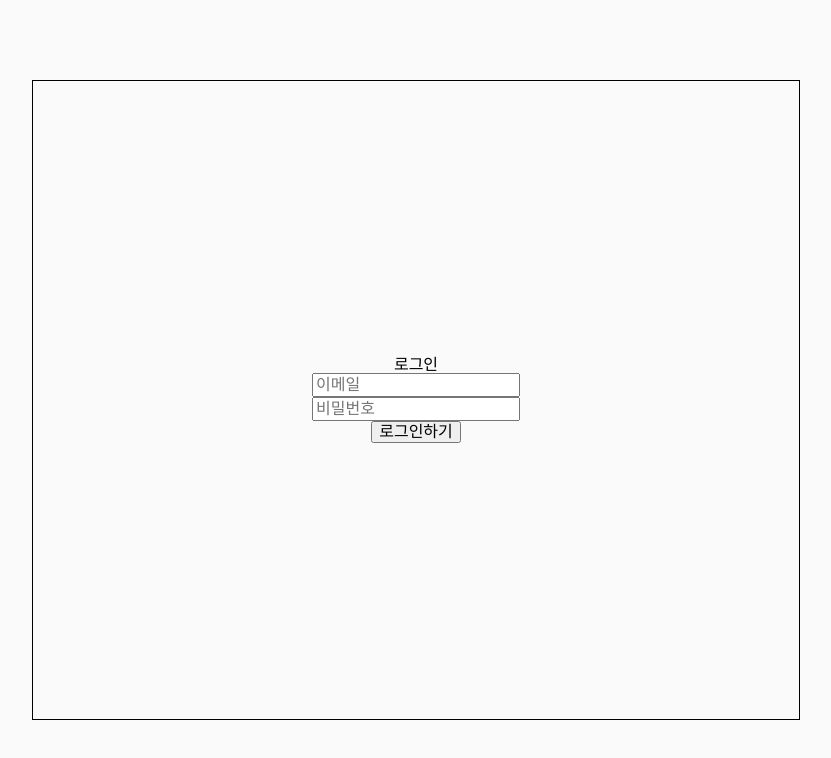
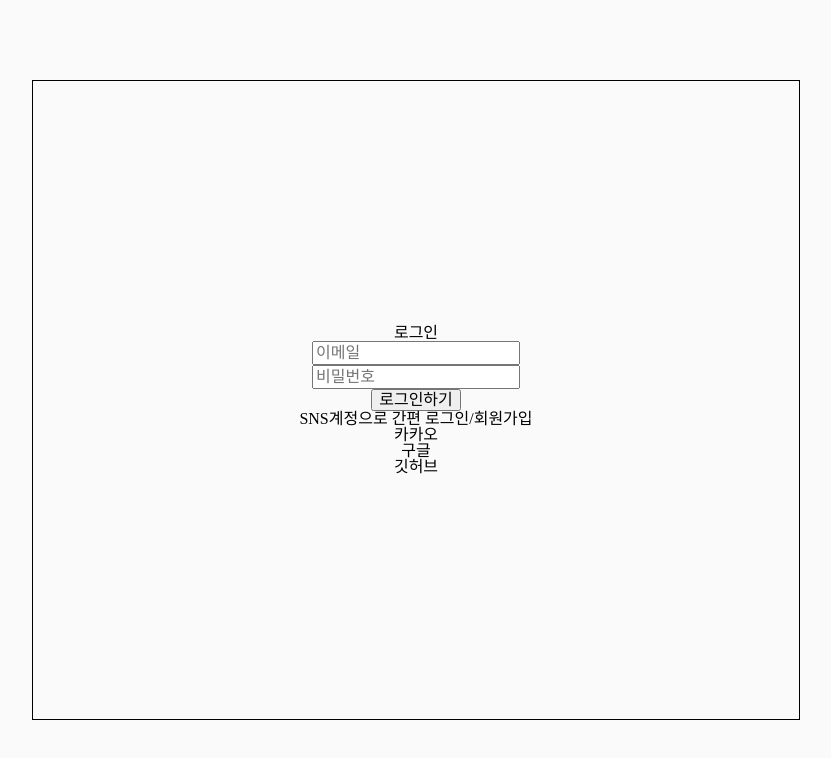
Before and after one commit to MyLog08/MyLog, a React (Vite) app: page /auth/login in a window 1280 px wide. Shown: the top 758 px of the page, without its empty margins (224-1055 px from the left). Built offline with nearby package versions, Linux system fonts and the light colour scheme; no server answers.

Commit message:
feat: add a github social login - 깃허브 소셜 로그인 추가 - TODO: 깃허브 소셜 로그인에 따른 유저 테이블 변경 - TODO: 타사 소셜 로그인 추가 - TODO: 소셜로그인 유효성 처리 - TODO: 비밀번호 암호화

```diff
--- a/src/components/AuthStatus/AuthStatus.jsx
+++ b/src/components/AuthStatus/AuthStatus.jsx
@@ -14,6 +14,7 @@ function AuthStatus() {
 
   // 이를 활용해 userId 와 article 의 userId 가 일치하는지 확인 필요
   const user = useSelector((state) => state.auth.user);
+  console.log(user);
 
   // 인가
   useEffect(() => {
--- /dev/null
+++ b/src/components/LoginComponents/SocialSection.jsx
@@ -0,0 +1,26 @@
+import supabase from '../../supabase/supabase';
+
+function SocialSection() {
+  const signInWithGithub = async () => {
+    const { data, error } = await supabase.auth.signInWithOAuth({
+      provider: 'github'
+    });
+
+    if (error) {
+      console.error(error);
+    }
+
+    console.log(data);
+  };
+
+  return (
+    <section>
+      <div>SNS계정으로 간편 로그인/회원가입</div>
+      <div>카카오</div>
+      <div>구글</div>
+      <div onClick={signInWithGithub}>깃허브</div>
+    </section>
+  );
+}
+
+export default SocialSection;
--- a/src/pages/LoginPage/LoginPage.jsx
+++ b/src/pages/LoginPage/LoginPage.jsx
@@ -1,10 +1,12 @@
 import styled from 'styled-components';
 import LoginForm from '../../components/LoginComponents/LoginForm';
+import SocialSection from '../../components/LoginComponents/SocialSection';
 
 function LoginPage() {
   return (
     <StLoginPageWrapper>
       <LoginForm />
+      <SocialSection />
     </StLoginPageWrapper>
   );
 }
@@ -14,6 +16,7 @@ export default LoginPage;
 const StLoginPageWrapper = styled.div`
   border: 1px solid black;
   display: flex;
+  flex-direction: column;
   justify-content: center;
   align-items: center;
   position: absolute;
--- a/src/shared/Router.jsx
+++ b/src/shared/Router.jsx
@@ -1,9 +1,9 @@
 import { BrowserRouter, Route, Routes } from 'react-router-dom';
+import AuthStatus from '../components/AuthStatus/AuthStatus';
+import Articles from '../components/MainPage/Articles';
+import LoginPage from '../pages/LoginPage/LoginPage';
 import MainPage from '../pages/MainPage/MainPage';
-import Articles from '../components/MainPage/Articles';
 import RegisterPage from '../pages/RegisterPage/RegisterPage';
-import LoginPage from '../pages/LoginPage/LoginPage';
-import AuthStatus from '../components/AuthStatus/AuthStatus';
 
 const Router = () => {
   return (
```
